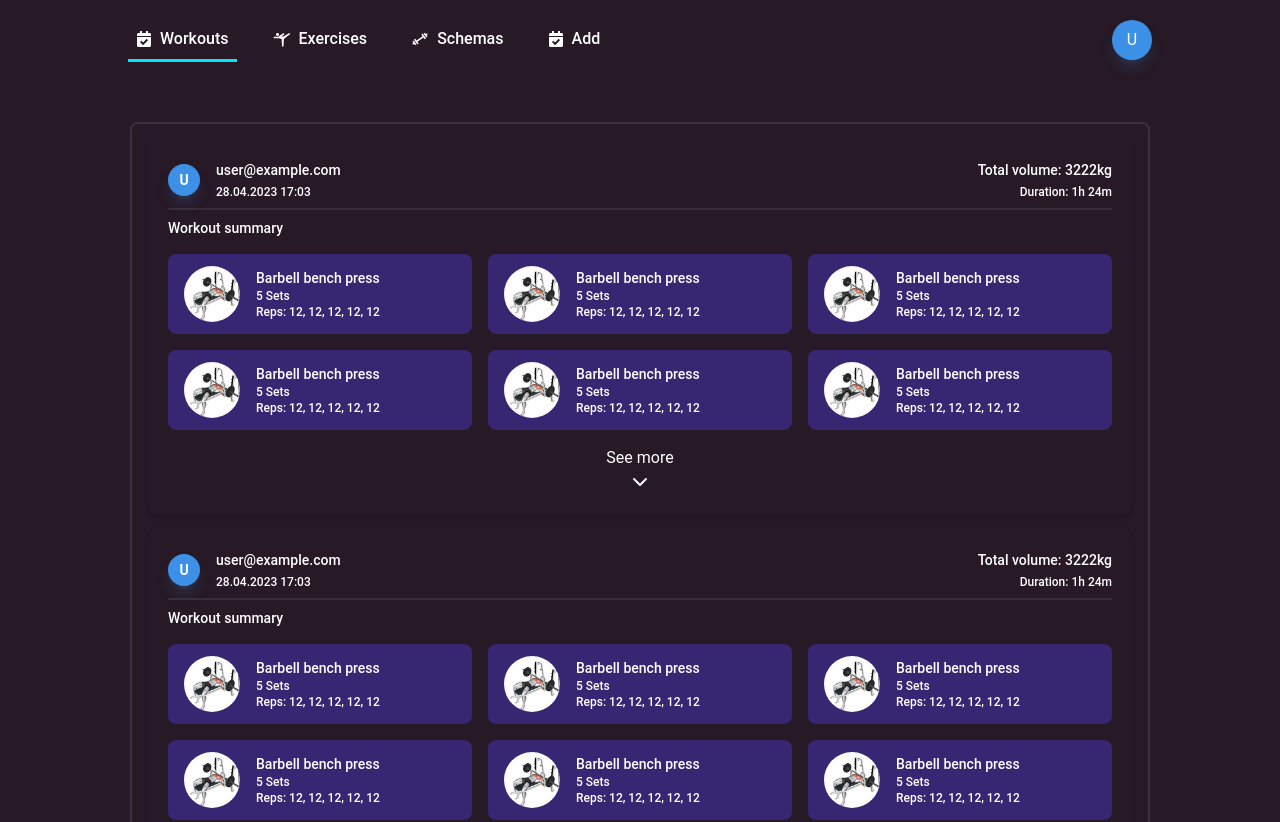
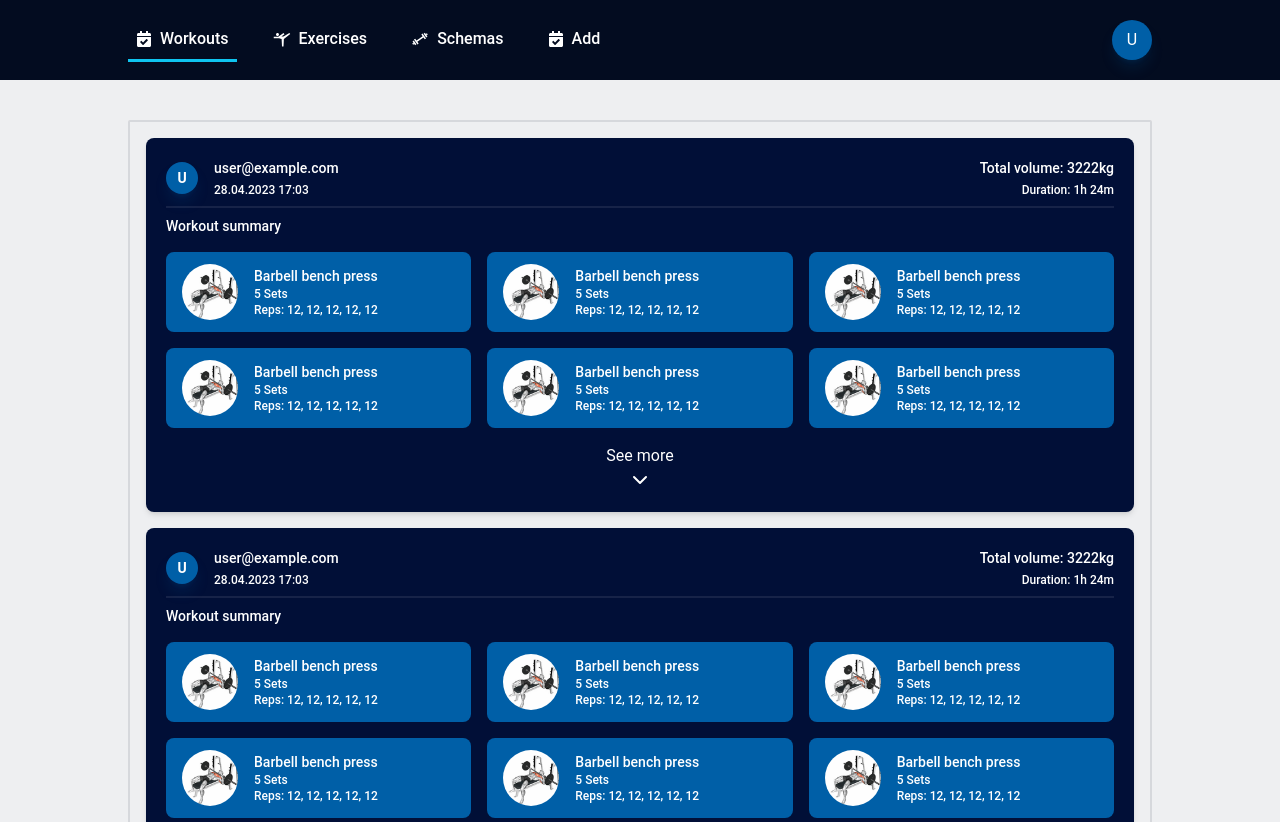
Before and after one commit to K-Sikora/gym-tracker-nextjs, a Next.js app in the folder gym-tracker/: page / in a window 1280 px wide. Shown: the top 822 px of the page. Built offline with nearby package versions, Linux system fonts and the light colour scheme; no server answers; sample sign-in values are in the browser's storage.

Commit message:
Reorganized colors

```diff
--- a/gym-tracker/src/components/Loader.jsx
+++ b/gym-tracker/src/components/Loader.jsx
@@ -3,7 +3,7 @@ import { MoonLoader } from "react-spinners";
 const Loader = () => {
   return (
     <div className="w-full h-screen flex items-center justify-center">
-      <MoonLoader color="#3C91E6" />
+      <MoonLoader color="#005fa7" />
     </div>
   );
 };
--- a/gym-tracker/src/components/WorkoutCard.jsx
+++ b/gym-tracker/src/components/WorkoutCard.jsx
@@ -6,7 +6,7 @@ const WorkoutCard = () => {
   const { data } = useSession();
   return (
     <div className="w-full md:px-4  text-white">
-      <div className="bg-dark md:rounded-lg border-b-2  border-primary/20  md:border-none shadow-md shadow-black/10 p-4 py-7 md:p-5">
+      <div className="bg-secondary md:rounded-lg border-b-2  border-primary/20  md:border-none shadow-md shadow-black/10 p-4 py-7 md:p-5">
         <div className="flex justify-between">
           <div className="flex gap-4 items-center">
             <button className="h-8 w-8 relative shadow-lg shadow-primary/20  flex items-center justify-center  rounded-full bg-primary">
--- a/gym-tracker/src/components/WorkoutCardExercise.jsx
+++ b/gym-tracker/src/components/WorkoutCardExercise.jsx
@@ -1,7 +1,7 @@
 import React from "react";
 const WorkoutCardExercise = () => {
   return (
-    <div className="flex flex-grow bg-secondary  px-4 py-3 rounded-lg gap-4">
+    <div className="flex flex-grow bg-primary  px-4 py-3 rounded-lg gap-4">
       <img
         src="./exercises/barbell-bench-press.jpg"
         className="rounded-full w-14 h-14"
--- a/gym-tracker/src/components/Workouts.jsx
+++ b/gym-tracker/src/components/Workouts.jsx
@@ -12,20 +12,20 @@ const Workouts = (props) => {
           animate={{ opacity: 1 }}
           exit={{ opacity: 0 }}
           transition={{ duration: 1 }}
-          className="min-h-screen md:border-2 rounded-sm  md:mt-10 border-secondary/10"
+          className="min-h-screen md:border-2 rounded-sm  md:mt-10 border-dark/10"
         >
           {noWorkouts ? (
             <div className="flex items-center justify-center flex-col gap-4">
               <h2 className=" text-2xl pt-10 font-semibold">
                 You don't have any workouts
               </h2>
-              <button className="text-xl flex items-center group text-secondary justify-center gap-2 font-medium">
+              <button className="text-xl flex items-center group text-dark justify-center gap-2 font-medium">
                 <FaPlusCircle className=" group-hover:scale-125 " />
                 Add a workout
               </button>
             </div>
           ) : (
-            <div className="flex md:py-4 border-2 border-white/10 rounded-lg flex-col md:gap-4">
+            <div className="flex md:py-4 rounded-lg flex-col md:gap-4">
               <WorkoutCard />
               <WorkoutCard />
               <WorkoutCard />
--- a/gym-tracker/src/components/add/Exercise.jsx
+++ b/gym-tracker/src/components/add/Exercise.jsx
@@ -53,7 +53,7 @@ const Exercise = (props) => {
   return (
     <div
       data-exercise-id={props.exerciseNumber}
-      className="flex flex-col rounded-lg p-2 shadow-lg shadow-accent/10 py-4 bg-secondary "
+      className="flex flex-col rounded-md p-2 py-4 bg-secondary shadow-md shadow-dark/20  "
     >
       <span className="text-base mb-4 font-medium  text-center">
         Exercise {props.exerciseNumber}
@@ -65,13 +65,13 @@ const Exercise = (props) => {
           onChange={setSelected}
         >
           <div className="relative mb-4">
-            <div className="relative w-full cursor-default overflow-hidden rounded-lg bg-white text-left shadow-md focus:outline-none focus-visible:ring-2 focus-visible:ring-white focus-visible:ring-opacity-75 focus-visible:ring-offset-2 focus-visible:ring-offset-teal-300 sm:text-sm">
+            <div className="relative w-full rounded-lg bg-primary cursor-default overflow-hidden  text-left shadow-md focus:outline-none focus-visible:ring-2 focus-visible:ring-white focus-visible:ring-opacity-75 focus-visible:ring-offset-2 focus-visible:ring-offset-teal-300 sm:text-sm">
               <Combobox.Input
-                className="w-full border-none py-2 pl-3 pr-10 text-sm leading-5 text-gray-900 focus:ring-0"
+                className="w-full border-none py-2  pl-3 pr-10 text-sm leading-5 bg-transparent  text-white font-medium focus:ring-0"
                 displayValue={(exercise) => exercise.name}
                 onChange={(event) => setQuery(event.target.value)}
               />
-              <Combobox.Button className="absolute inset-y-0 right-0 flex  items-center pr-2">
+              <Combobox.Button className="absolute inset-y-0 right-0 flex items-center pr-2">
                 <BiChevronUp
                   className="h-5 w-5 text-gray-400"
                   aria-hidden="true"
@@ -113,7 +113,7 @@ const Exercise = (props) => {
                           {selected ? (
                             <span
                               className={`absolute inset-y-0 left-0 flex items-center pl-3 ${
-                                active ? "text-white" : "text-secondary"
+                                active ? "text-white" : "text-dark"
                               }`}
                             >
                               <BiCheck
@@ -143,7 +143,7 @@ const Exercise = (props) => {
             onClick={() => {
               setcurrentSets(currentSetsValue);
             }}
-            className="bg-primary rounded-md px-2 py-1 text-sm"
+            className="bg-primary font-medium rounded-md px-2 py-1 text-sm"
           >
             Update sets
           </button>
--- a/gym-tracker/src/pages/add.js
+++ b/gym-tracker/src/pages/add.js
@@ -7,6 +7,7 @@ import { useSession } from "next-auth/react";
 import { useRouter } from "next/router";
 import Loader from "@/components/Loader";
 import Exercise from "@/components/add/Exercise";
+import { MdDownloadDone } from "react-icons/md";
 const add = (props) => {
   const { status, data } = useSession();
   const router = useRouter();
@@ -38,24 +39,31 @@ const add = (props) => {
                 animate={{ opacity: 1 }}
                 exit={{ opacity: 0 }}
                 transition={{ duration: 1 }}
-                className="min-h-screen md:border-2  md:py-4 md:mt-10 rounded-lg border-white/10"
+                className="min-h-screen md:border-2 md:py-4 md:mt-10 rounded-sm border-dark/10"
               >
                 <div className="w-full md:px-4  text-white">
-                  <div className="bg-dark md:rounded-lg border-b-2 min-h-screen md:min-h-0 border-primary/20  md:border-none shadow-md shadow-black/10 p-4 pb-7 md:p-5">
-                    <div className="mt-2 pt-2  gap-14 flex flex-col ">
+                  <div className="md:rounded-lg border-b-2 min-h-screen md:min-h-0 border-primary/20  md:border-none p-4 pb-7 md:p-0">
+                    <div className="mt-2 pt-2  gap-7 flex flex-col ">
                       <input
                         placeholder="Workout #1"
-                        className="bg-transparent placeholder:text-gray-300 text-lg border-b-2 duration-300 outline-none font-semibold border-gray-400 focus:outline-none focus:border-accent py-1"
+                        className="bg-transparent caret-black placeholder:text-gray-500 text-lg border-b-2 duration-300 outline-none font-semibold border-gray-400 focus:outline-none focus:border-primary py-1"
                       ></input>
                       {exercises}
                       <button
                         onClick={() => {
                           setcurrentExercises(currentExercises + 1);
                         }}
-                        className="text-base font-medium gap-2 self-center flex justify-center items-center"
+                        className="text-base font-medium gap-2 text-black self-center flex justify-center items-center"
                       >
                         Add next exercise
                         <BiPlus className="text-lg" />
+                      </button>
+                      <button className="bg-primary hidden md:flex gap-2 self-center  items-center justify-center text-white py-2 px-4 rounded-lg">
+                        Submit workout
+                        <MdDownloadDone className="text-xl" />
+                      </button>
+                      <button className="bg-primary shadow-lg shadow-accent/20 flex items-center justify-center fixed md:hidden right-3 bottom-3 gap-2 self-center text-white h-12 w-12 rounded-full">
+                        <MdDownloadDone className="text-2xl" />
                       </button>
                     </div>
                   </div>
--- a/gym-tracker/src/styles/globals.css
+++ b/gym-tracker/src/styles/globals.css
@@ -3,7 +3,7 @@
 @tailwind utilities;
 @import url("https://fonts.googleapis.com/css2?family=Roboto:wght@300;400;500;700&display=swap");
 body {
-  background-color: #271925;
+  background-color: #eeeff1;
   color: black;
   font-family: Roboto;
 }
--- a/gym-tracker/tailwind.config.js
+++ b/gym-tracker/tailwind.config.js
@@ -13,10 +13,10 @@ module.exports = {
           "conic-gradient(from 180deg at 50% 50%, var(--tw-gradient-stops))",
       },
       colors: {
-        primary: "#3C91E6",
-        secondary: "#372772",
-        accent: "#00E8FC",
-        dark: "#271925",
+        primary: "#005fa7",
+        secondary: "#010f37",
+        accent: "#0fc5f0",
+        dark: "#030c20",
         light: "#eeeff1",
       },
     },
```
